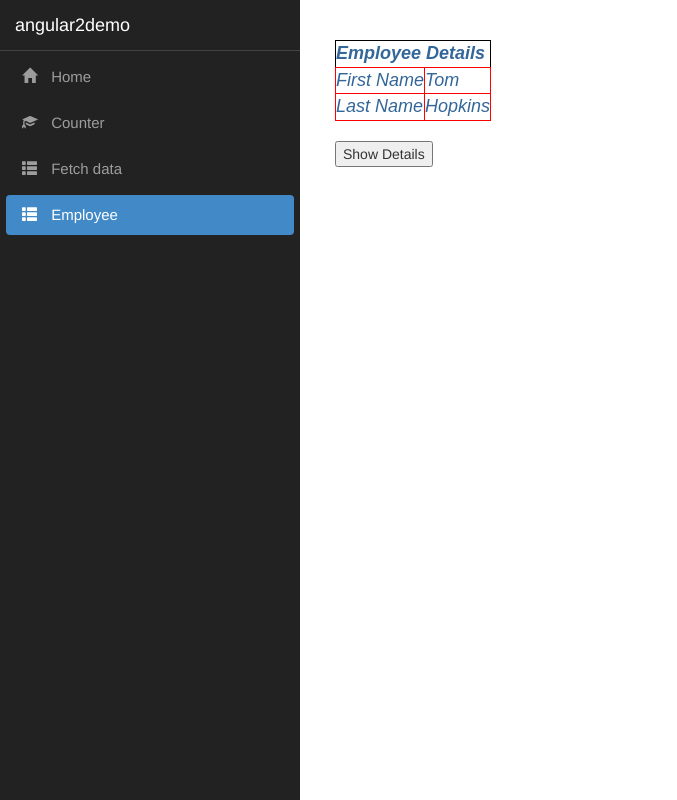
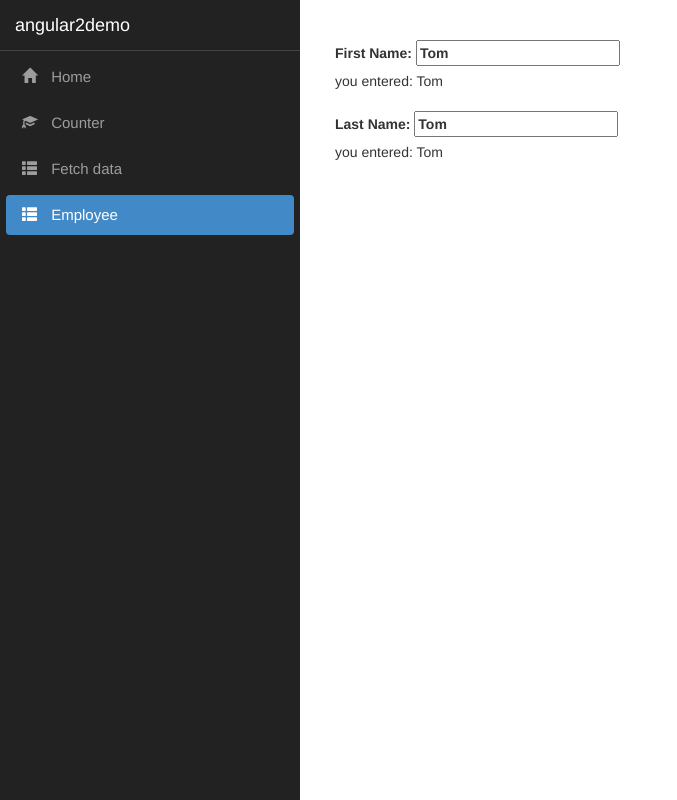
Before and after one commit to bartvanhoey/angular2demo, an Angular app in the folder angular2demo/ClientApp/: page /employee in a window 1280 px wide. Shown: the whole page, without its empty margins (0-677 px from the left). Built offline with nearby package versions, Linux system fonts and the light colour scheme.

Commit message:
end clip 15 two way data binding in angular 2

```diff
--- a/angular2demo/ClientApp/src/app/employee/employee.component.html
+++ b/angular2demo/ClientApp/src/app/employee/employee.component.html
@@ -1,8 +1,17 @@
 <div>
-
-
   <br>
   <br>
-  <app-employee-detail></app-employee-detail>
-
+  <label>First Name:
+    <input [value]="firstName" (input)="firstName=$event.target.value">
+  </label>
+  <br>
+  you entered: {{firstName}}
+  <br>
+  <br>
+  <!--do not forget to include import { FormsModule } from '@angular/forms'; in app.module.ts-->
+  <label>Last Name:
+    <input [(ngModel)]="lastName">
+  </label>
+  <br>
+  you entered: {{lastName}}
 </div>
--- a/angular2demo/ClientApp/src/app/employee/employee.component.ts
+++ b/angular2demo/ClientApp/src/app/employee/employee.component.ts
@@ -5,8 +5,6 @@ import {Component} from "@angular/core";
   templateUrl: "./employee.component.html"
 })
 export class EmployeeComponent {
-  onClick(): void{
-    console.log("button click");
-  }
-
+  firstName: string = "Tom";
+  lastName: string = "Tom";
 }
```
